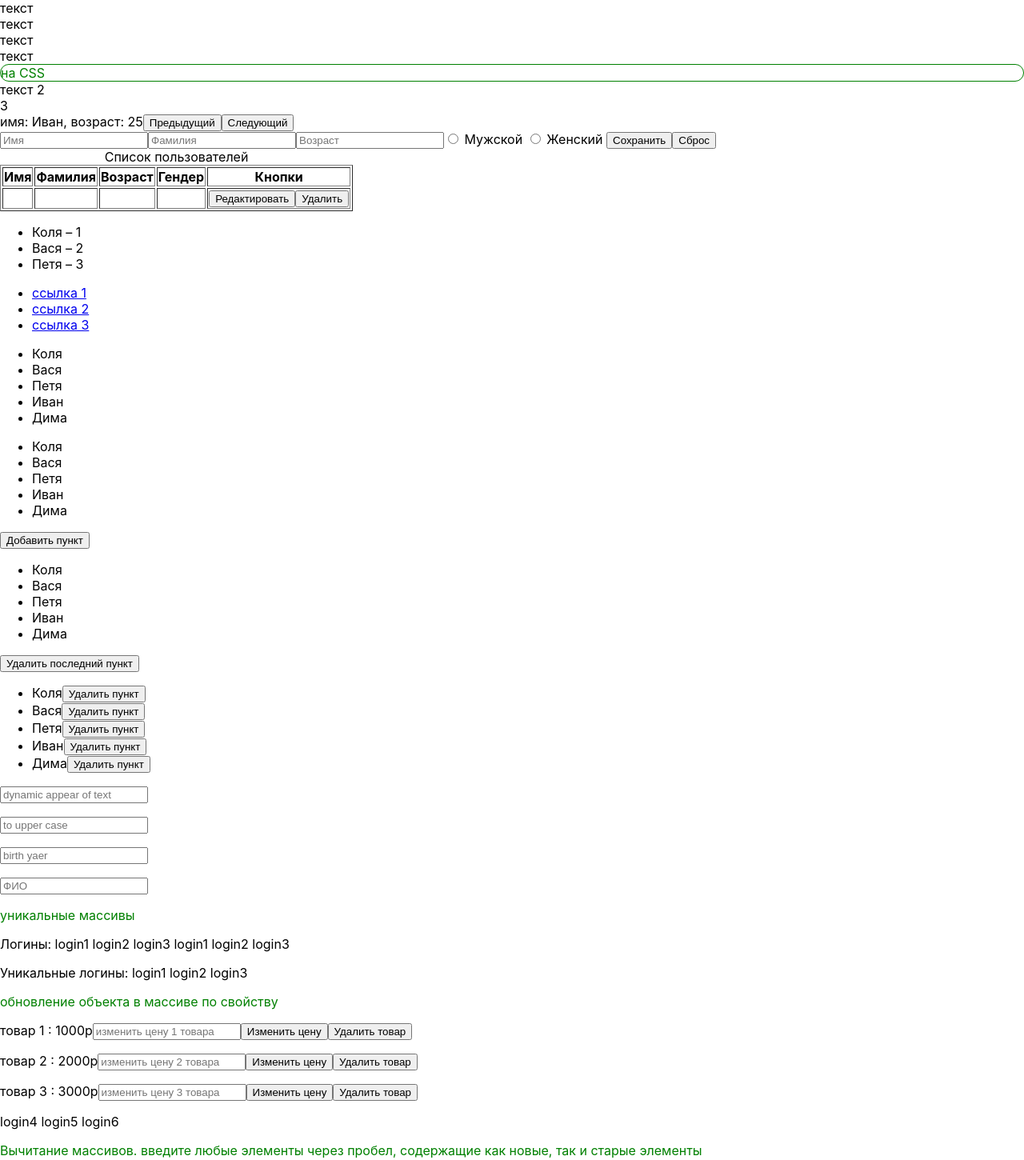
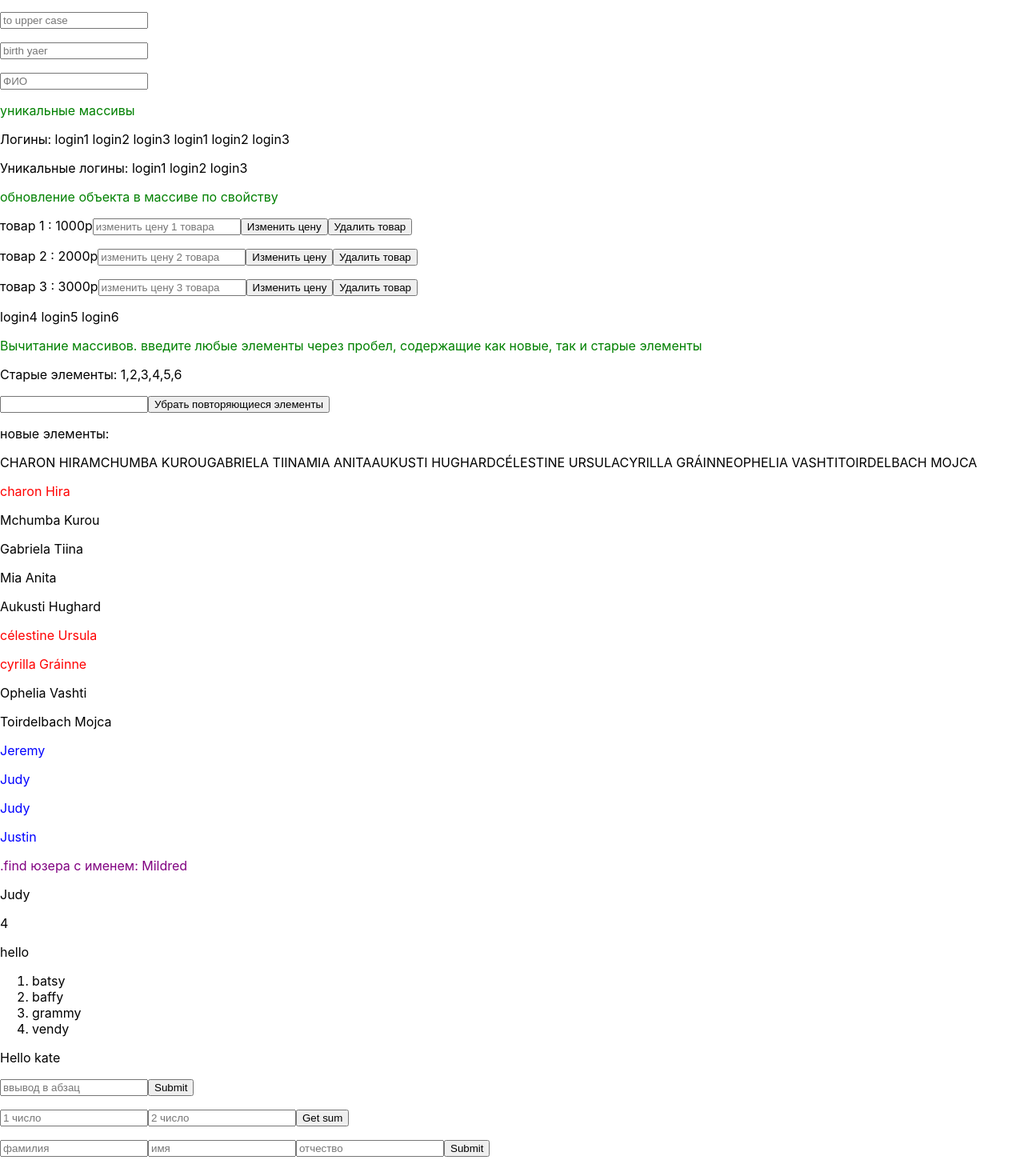
Before and after one commit to kate0n/JS-learing-tasks, a React (Create React App) app: page / in a window 1280 px wide. Shown: the part 124-1574 px from the top of the page at 80% size. Built offline with nearby package versions, Linux system fonts and the light colour scheme.

Commit message:
add OnSubmit.js

```diff
--- a/src/App.js
+++ b/src/App.js
@@ -1,18 +1,7 @@
 import React, {Component, Fragment} from 'react';
-import Rendering from './tasks/Rendering';
-import Attributes from './tasks/Attributes';
-import OnCss from './tasks/OnCss';
-import Condition from './tasks/Condition';
-// import Cycles from './tasks/Cycles';
-import Methods from './tasks/Methods';
-import States from './tasks/States';
+
+
 import Form from './tasks/Form';
-import CyclesV1 from './tasks/CyclesV1';
-import CyclesV2 from './tasks/CyclesV2';
-import CyclesV3_1 from './tasks/CyclesV3_1';
-import CyclesV3_2 from "./tasks/CyclesV3_2";
-import CyclesV3_3 from "./tasks/CyclesV3_3";
-import CyclesV3_4 from "./tasks/CyclesV3_4";
 import Inputs from "./tasks/Inputs";
 import Input2 from "./tasks/Input2";
 import Input3 from "./tasks/Input3";
@@ -24,26 +13,14 @@ import Map from "./tasks/Arrays/Map";
 import Filter from "./tasks/Arrays/Filter";
 import Find from "./tasks/Arrays/Find";
 import ArrowFunc from "./tasks/ArrowFunc";
+import OnSubmit from "./tasks/OnSubmit";
 
 
 class App extends Component {
     render() {
         return (
             <Fragment>
-                <Rendering/>
-                <Attributes/>
-                <OnCss/>
-                <Condition/>
-                {/*<Cycles />*/}
-                <Methods/>
-                <States/>
                 <Form/>
-                <CyclesV1/>
-                <CyclesV2/>
-                <CyclesV3_1/>
-                <CyclesV3_2/>
-                <CyclesV3_3/>
-                <CyclesV3_4/>
                 <Inputs/>
                 <Input2/>
                 <Input3/>
@@ -57,6 +34,7 @@ class App extends Component {
                 <Find/>
 
                 <ArrowFunc/>
+                <OnSubmit/>
             </Fragment>
         );
     }
--- /dev/null
+++ b/src/tasks/OnSubmit.js
@@ -0,0 +1,73 @@
+import React, {Component} from 'react';
+
+export class OnSubmit extends Component {
+    state = {
+        textValue: "",
+        sum: "",
+        fullName: ""
+    }
+
+    getText = React.createRef();
+    getNum1 = React.createRef();
+    getNum2 = React.createRef();
+    lastname = React.createRef();
+    name = React.createRef();
+    surname = React.createRef();
+
+    handleClick1 = () => {
+        const textValue = this.getText.current.value;
+        this.setState({textValue: textValue});
+    }
+
+    handleSum = () => {
+        const num1 = parseInt(this.getNum1.current.value);
+        const num2 = parseInt(this.getNum2.current.value);
+        this.setState({sum: num1 + num2});
+    }
+
+    handleFullName = () => {
+        const lastname = this.lastname.current.value;
+        const name = this.name.current.value;
+        const surname = this.surname.current.value;
+        this.setState({fullName: `${lastname} ${name} ${surname} `});
+    }
+
+    render() {
+        return (
+            <div>
+                {/*1 пункт*/}
+                <input
+                    ref={this.getText}
+                    placeholder={"ввывод в абзац"} />
+                <button onClick={this.handleClick1}> Submit </button>
+                <p> {this.state.textValue} </p>
+
+                {/*2 пункт*/}
+                <input
+                    ref={this.getNum1}
+                    placeholder={"1 число"} />
+                <input
+                    ref={this.getNum2}
+                    placeholder={"2 число"} />
+                <button onClick={this.handleSum}> Get sum </button>
+                <p> {this.state.sum} </p>
+
+                {/*3 пункт*/}
+                <input
+                    ref={this.lastname}
+                    placeholder={"фамилия"} />
+                <input
+                    ref={this.name}
+                    placeholder={"имя"} />
+                <input
+                    ref={this.surname}
+                    placeholder={"отчество"} />
+                <button onClick={this.handleFullName}> Submit </button>
+                <p> {this.state.fullName} </p>
+
+            </div>
+        )
+    }
+};
+
+export default OnSubmit;
```
